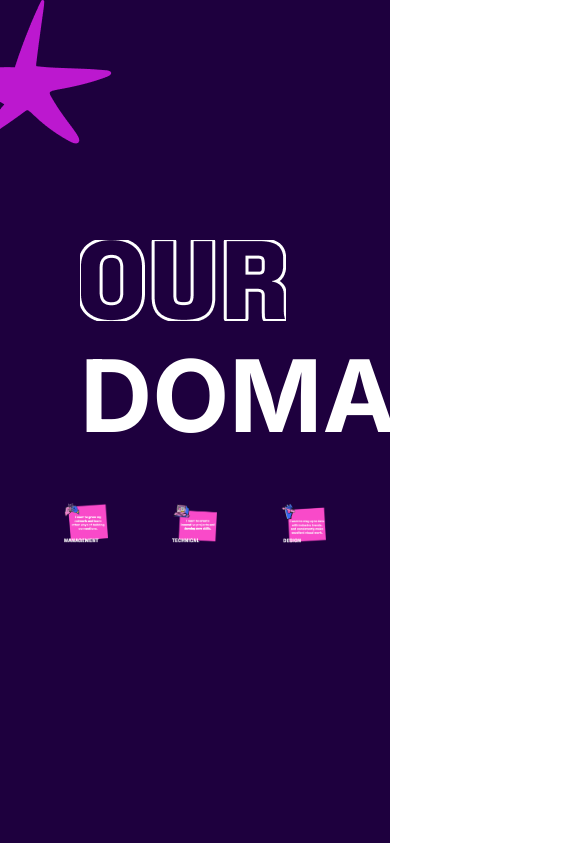
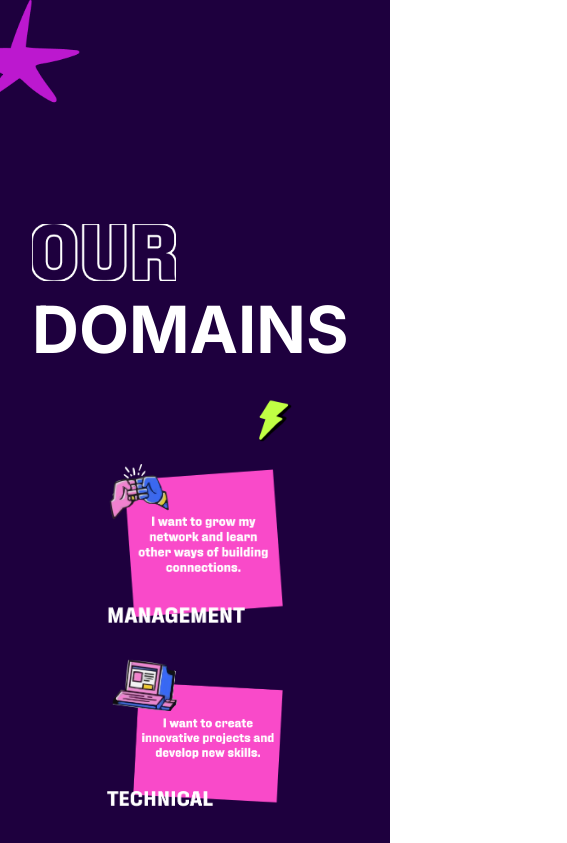
Before and after one commit to vinnovateit/Recruitments2024, a Next.js app: page / in a window 390 px wide. Shown: the top 843 px of the page, 567 px wide, since content can reach past the window. Built offline with nearby package versions, Linux system fonts and the light colour scheme.

Commit message:
Made this responsive Check how it looks in Phone before merging

```diff
--- a/src/app/components/domainsPage.tsx
+++ b/src/app/components/domainsPage.tsx
@@ -1,28 +1,27 @@
 function  DomainsPage(){
     return <>
     <div className="domainsbody h-52 w-full bg-[#1E003E] flex justify-start items-start flex-col scrollbar-none">
-    <img src="/staricon.png" alt="" />
+    <img src="/staricon.png" alt="" className="w-20 sm:scale-100" />
     </div>
     <div className="h-screen w-full bg-[#1E003E] flex justify-start items-start flex-col">
-      <div className="heading px-20 py-8 flex justify-between items-center w-full">
+      <div className="heading h-64 px-8 sm:scale-100 sm:px-20 py-4 flex justify-between flex-col sm:flex-row items-start w-full">
         <div className="headingsection">
-        <img src="/OUR.png" alt="asdf" className=""/>
-        <span className="text-[100px] font-bold text-white">DOMAINS</span>
+        <img src="/OUR.png" alt="asdf" className="w-36 h-18 sm:w-48"/>
+        <span className="text-[65px] sm:text-[100px] font-bold text-white">DOMAINS</span>
         </div>
         <div className="thundersection ">
-          <img src="/thundericon.png" alt="Thunderromaing Icons" className="scale-75 translate-y-12" />
+          <img src="/thundericon.png" alt="Thunderromaing Icons" className="scale-[0.2] sm:scale-75 -translate-y-20 translate-x-36 sm:translate-y-12 sm:translate-x-0" />
         </div>
       </div>
-      <div className="domains w-full flex justify-between items-center flex-row">
-        <div className="management px-16">
-          <img src="/managementcard.png" alt="Management" className=""  />
-
+      <div className="domains h-auto w-full sm:w-full flex justify-center items-center flex-col sm:flex-row">
+        <div className="management px-0 sm:px-16 pb-8">
+          <img src="/managementcard.png" alt="Management" className="w-44 sm:w-80"  />
         </div>
-        <div className="technical">
-          <img src="/techcard.png" alt="Management" />
+        <div className="technical px-0 sm:px-16 pb-8">
+          <img src="/techcard.png" alt="Management" className="w-44 sm:w-80"  />
         </div>
-        <div className="design px-16">
-          <img src="/designcard.png" alt="Management" />
+        <div className="design px-0 sm:px-16">
+          <img src="/designcard.png" alt="Management" className="w-44 sm:w-80"  />
         </div>
       </div>
     </div>
```
